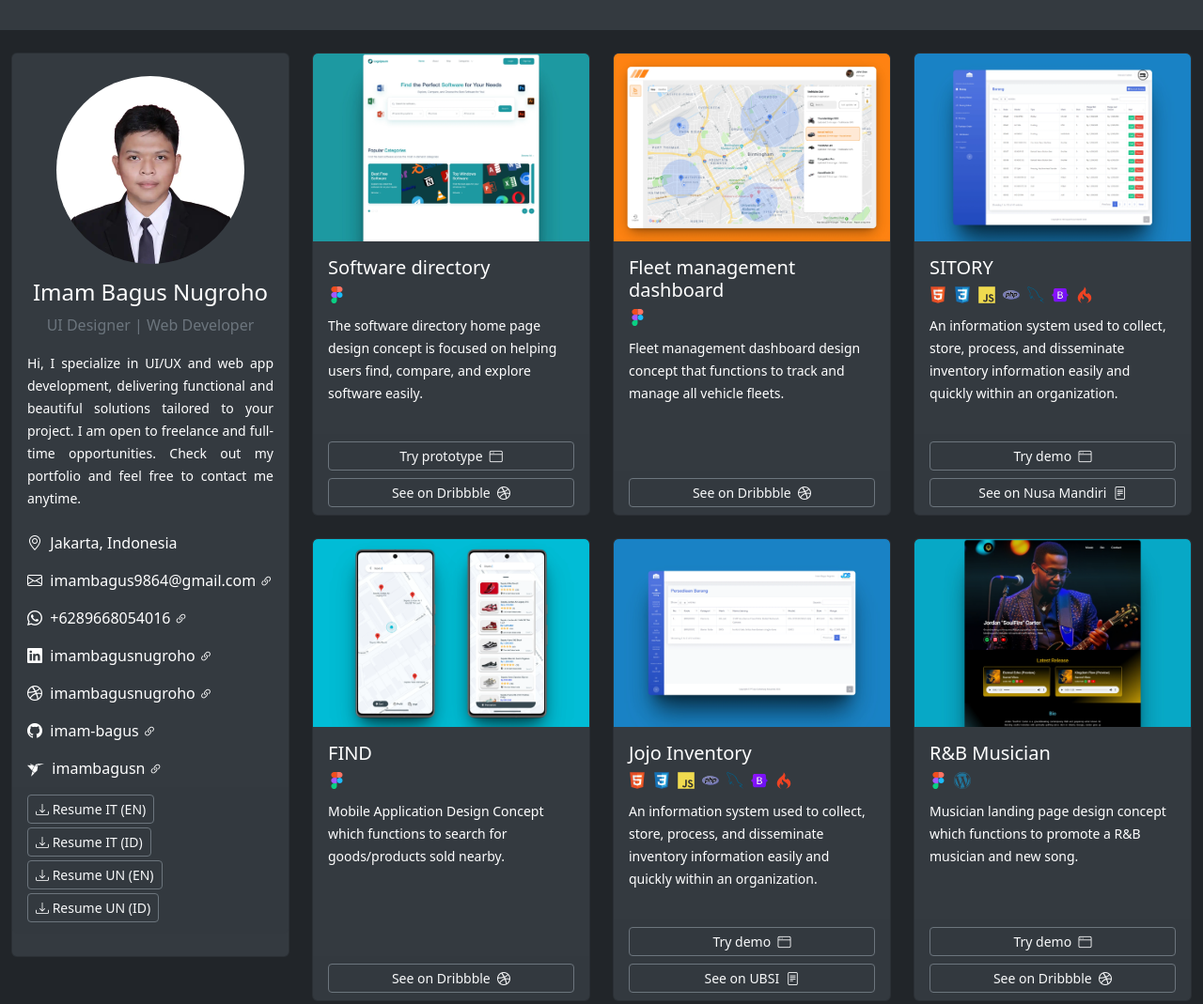
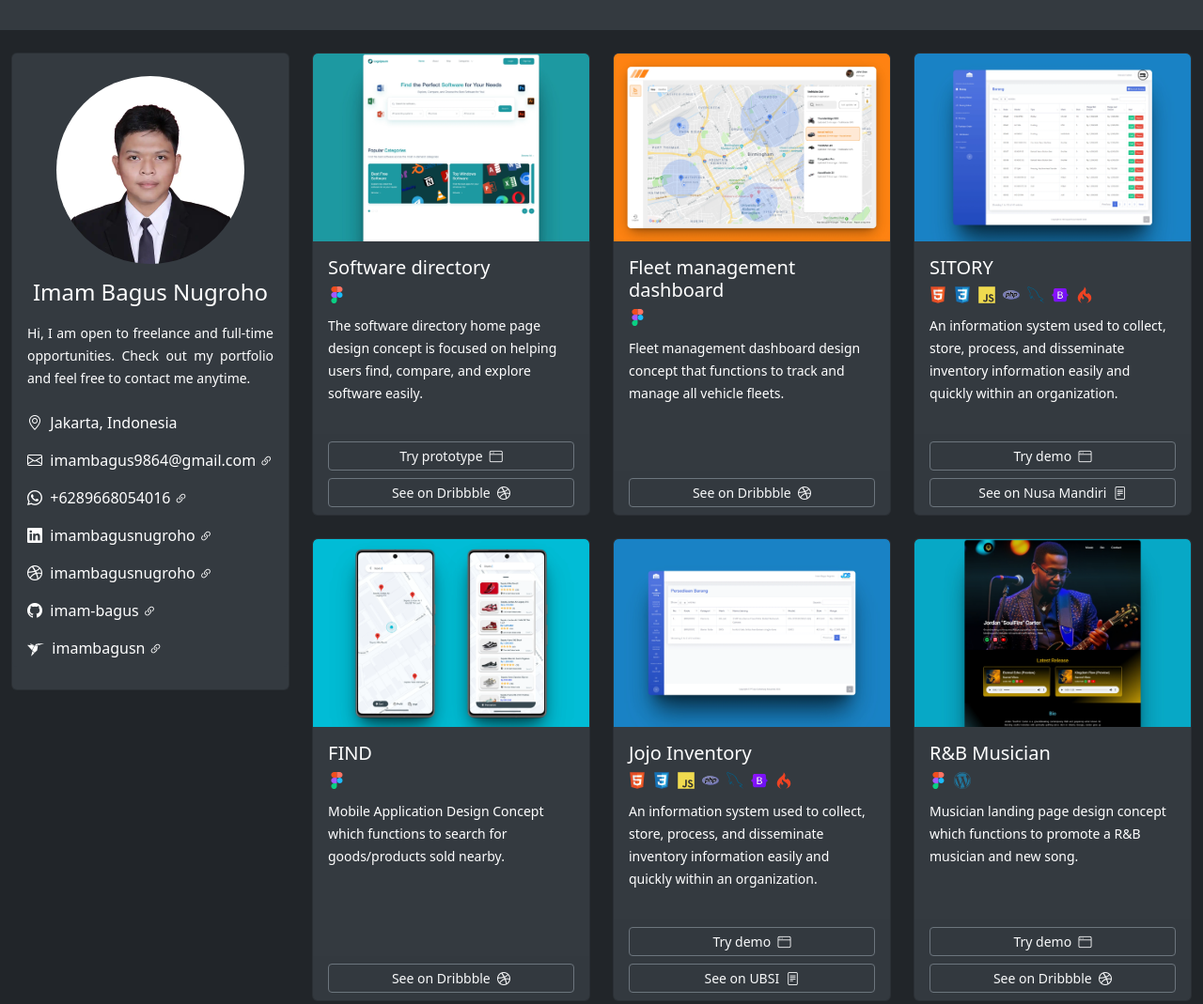
Before and after one commit to imam-bagus/portfolio, a plain HTML site: page index.html in a window 1280 px wide. Shown: the top 1069 px of the page at 94% size. Drawn offline with nearby package versions, Linux system fonts and the light colour scheme.

Commit message:
Update profile description and delete resume menu

```diff
--- a/index.html
+++ b/index.html
@@ -102,10 +102,9 @@
               " alt="Profile picture" />
           <div class="card-body text-center">
             <h4 class="card-title text-white">Imam Bagus Nugroho</h4>
-            <p class="card-text text-secondary">UI Designer | Web Developer</p>
+            <p class="card-text text-secondary"></p>
             <p class="card-text text-white" style="text-align: justify;">
-              <small>Hi, I specialize in UI/UX and web app development, delivering functional and beautiful solutions
-                tailored to your project. I am open to freelance and full-time opportunities. Check out my portfolio and
+              <small>Hi, I am open to freelance and full-time opportunities. Check out my portfolio and
                 feel free to contact me anytime.</small>
             </p>
           </div>
@@ -166,7 +165,7 @@
             </li>
           </ul>
 
-          <div class="card-footer">
+          <!-- <div class="card-footer">
 
             <a class="btn btn-sm btn-outline-secondary text-light" type="button"
               href="doc/CV(EN-IT)-ImamBagusNugroho.pdf" target="_blank" download>
@@ -192,7 +191,7 @@
               Resume UN (ID)
             </a>
 
-          </div>
+          </div> -->
 
         </div>
       </div>
```
Also changed, not shown: 4 other files.
